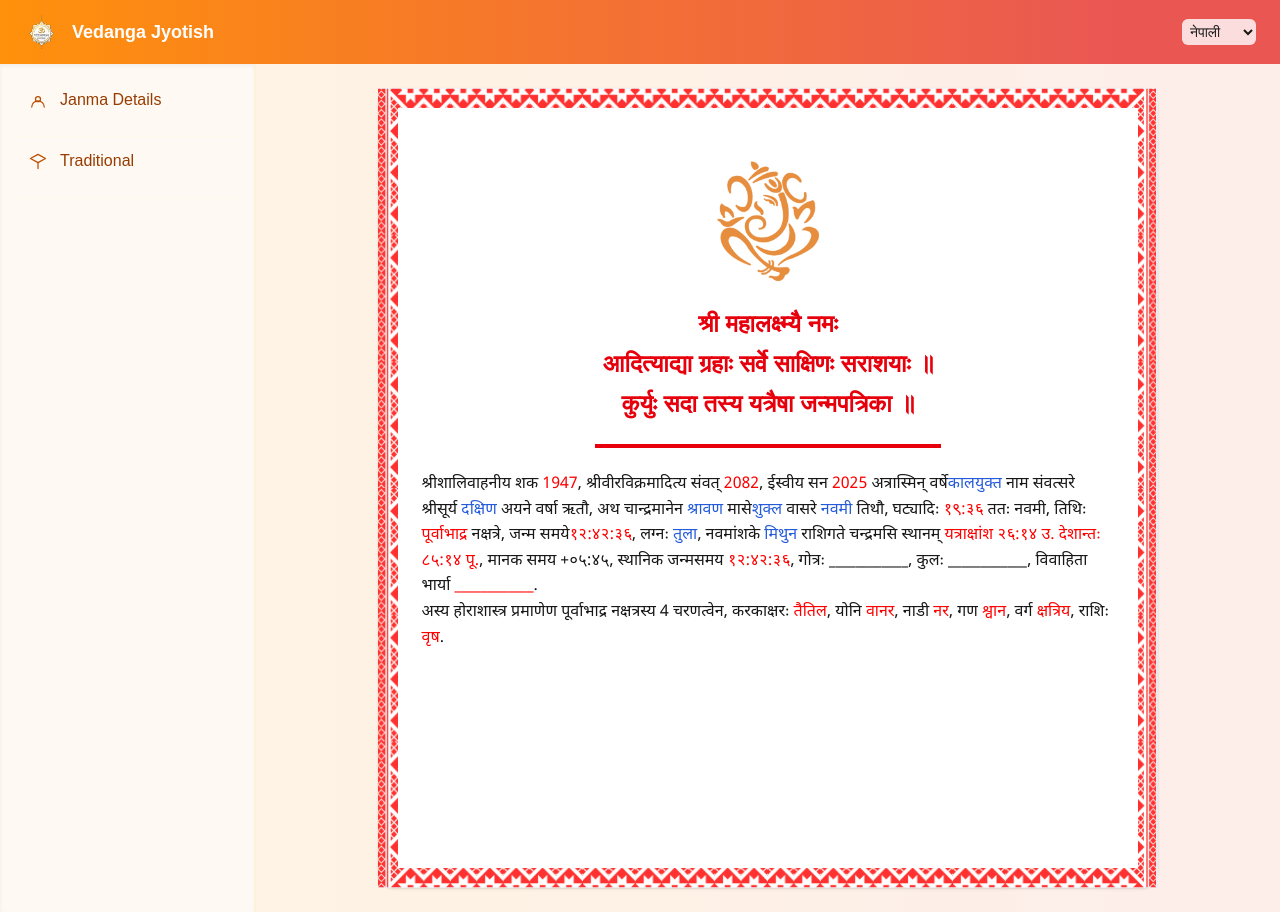
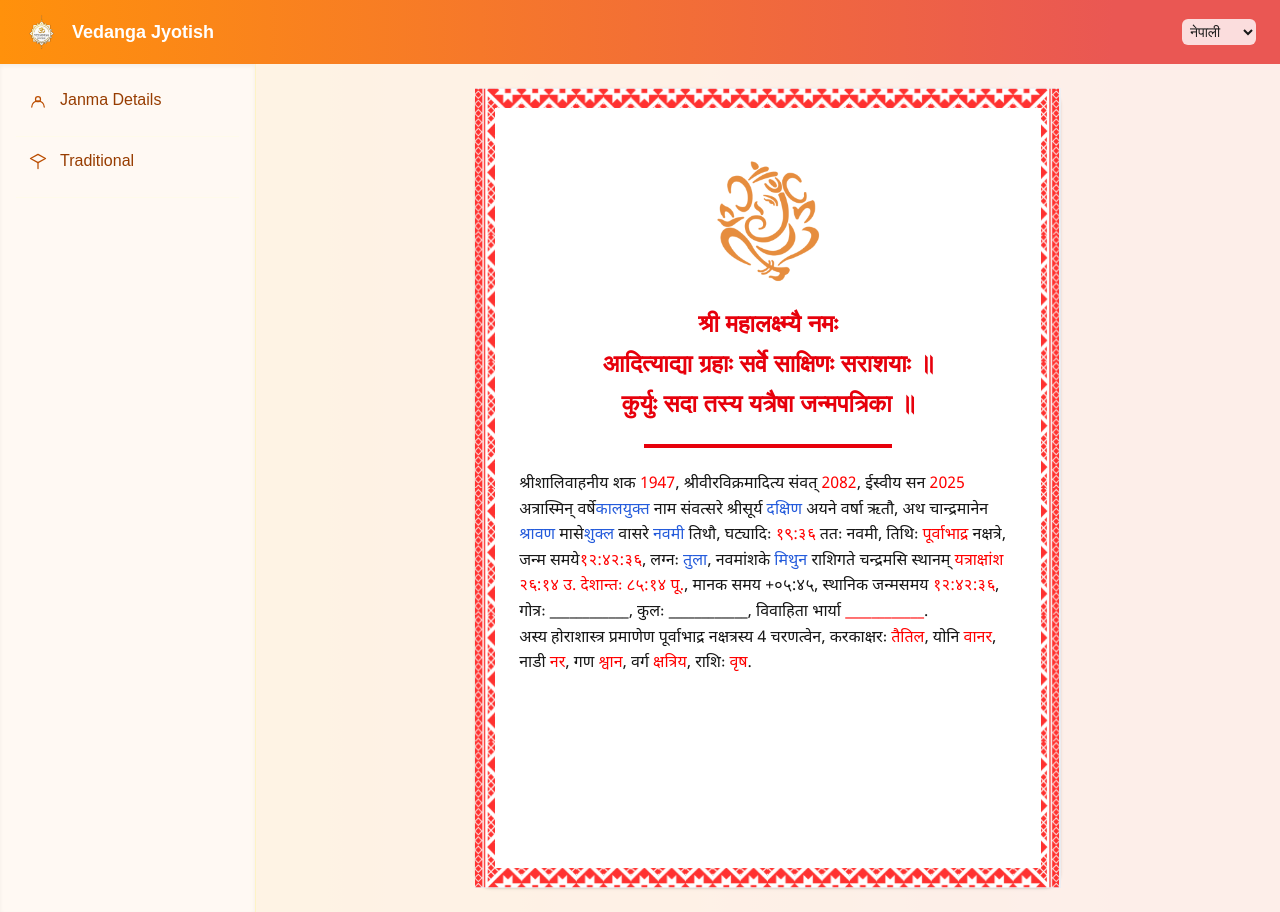
Before and after one commit to mhnpd-org/nepal-jyotish, a Next.js app: page /astro/traditional in a window 1280 px wide. Built offline with nearby package versions, Linux system fonts and the light colour scheme.

Commit message:
fix: adjust width of TraditionalPage component for better layout

```diff
--- a/src/app/astro/traditional/page.tsx
+++ b/src/app/astro/traditional/page.tsx
@@ -19,7 +19,7 @@ export default function TraditionalPage() {
     <div className="w-full">
       <div
         style={borderStyle}
-        className="bg-white rounded-2xl shadow p-6 min-h-screen mx-auto w-4/5 max-w-4xl"
+        className="bg-white rounded-2xl shadow p-6 min-h-screen mx-auto w-3/5 max-w-4xl"
       >
         {/* Ganesh image centered near the top with slight spacing */}
         <div className="flex justify-center mt-6">
```
